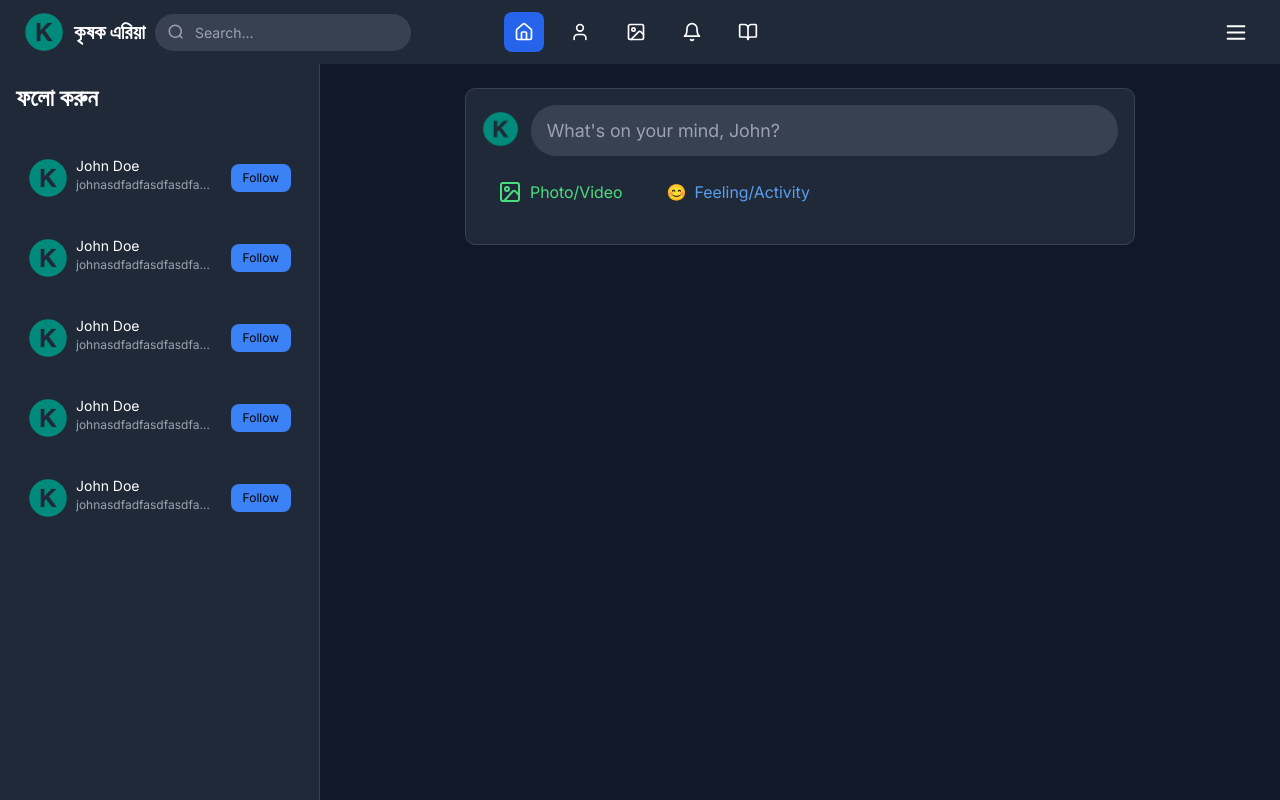
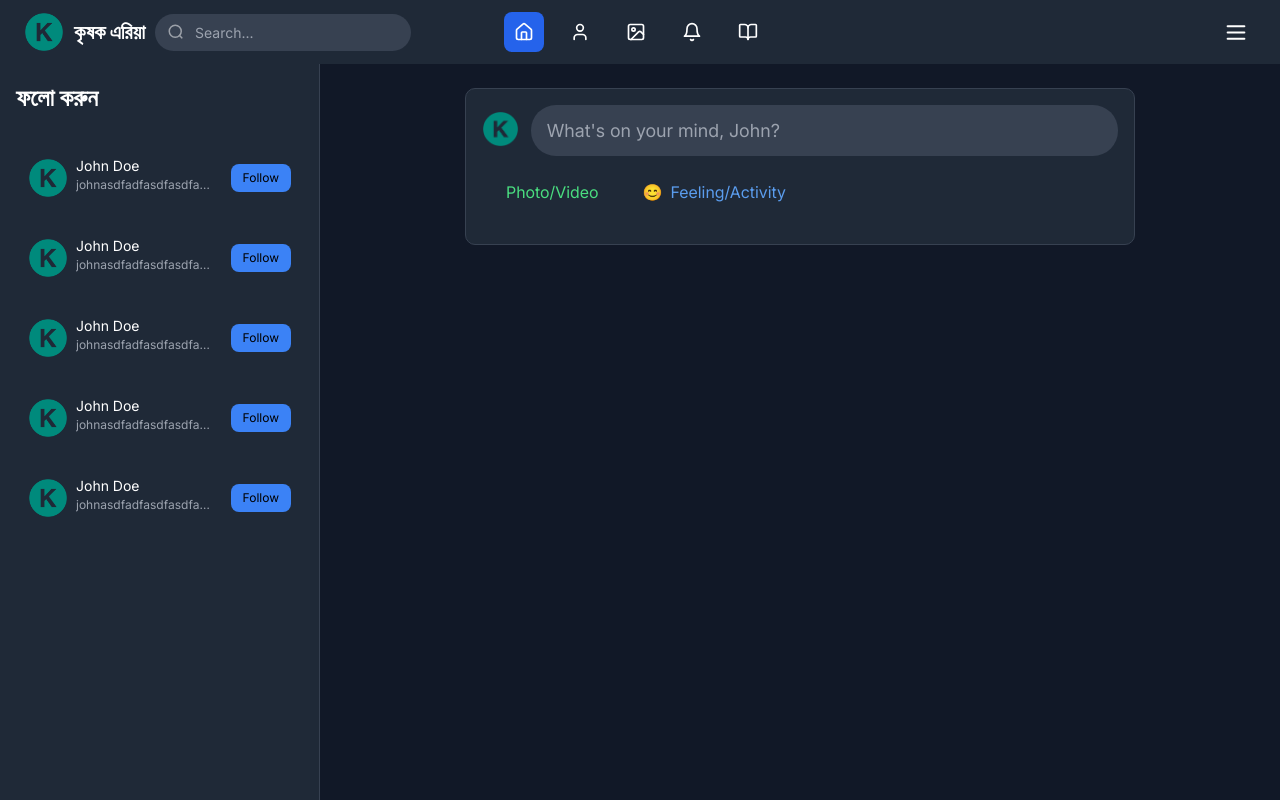
Before and after one commit to asianprogrammer/Farmer-Network, a React (Vite) app: page / in a window 1280 px wide. Built offline with nearby package versions, Linux system fonts and the light colour scheme.

Commit message:
Remving icons component

```diff
--- a/src/components/layout/CreatePost.jsx
+++ b/src/components/layout/CreatePost.jsx
@@ -1,5 +1,5 @@
 import '@/assets/styles/createPost.css';
-import ImageIcon from '@/assets/iconComponents/Image.jsx';
+// import ImageIcon from '@/assets/iconComponents/Image.jsx';
 
 function CreatePost({ user, profile, onTextClick, onPhotoVideoClick, onFellingClick }) {
     return (
@@ -17,7 +17,7 @@ function CreatePost({ user, profile, onTextClick, onPhotoVideoClick, onFellingCl
 
             <section className="flex FY-center MB-1rem">
                 <div className="flex F-center flex FY-center mediaPostOptions" onClick={onPhotoVideoClick}>
-                    <ImageIcon stroke='#4ade80' />
+                    {/* <ImageIcon stroke='#4ade80' />  */}
                     <span>Photo/Video</span>
                 </div>
 
```
